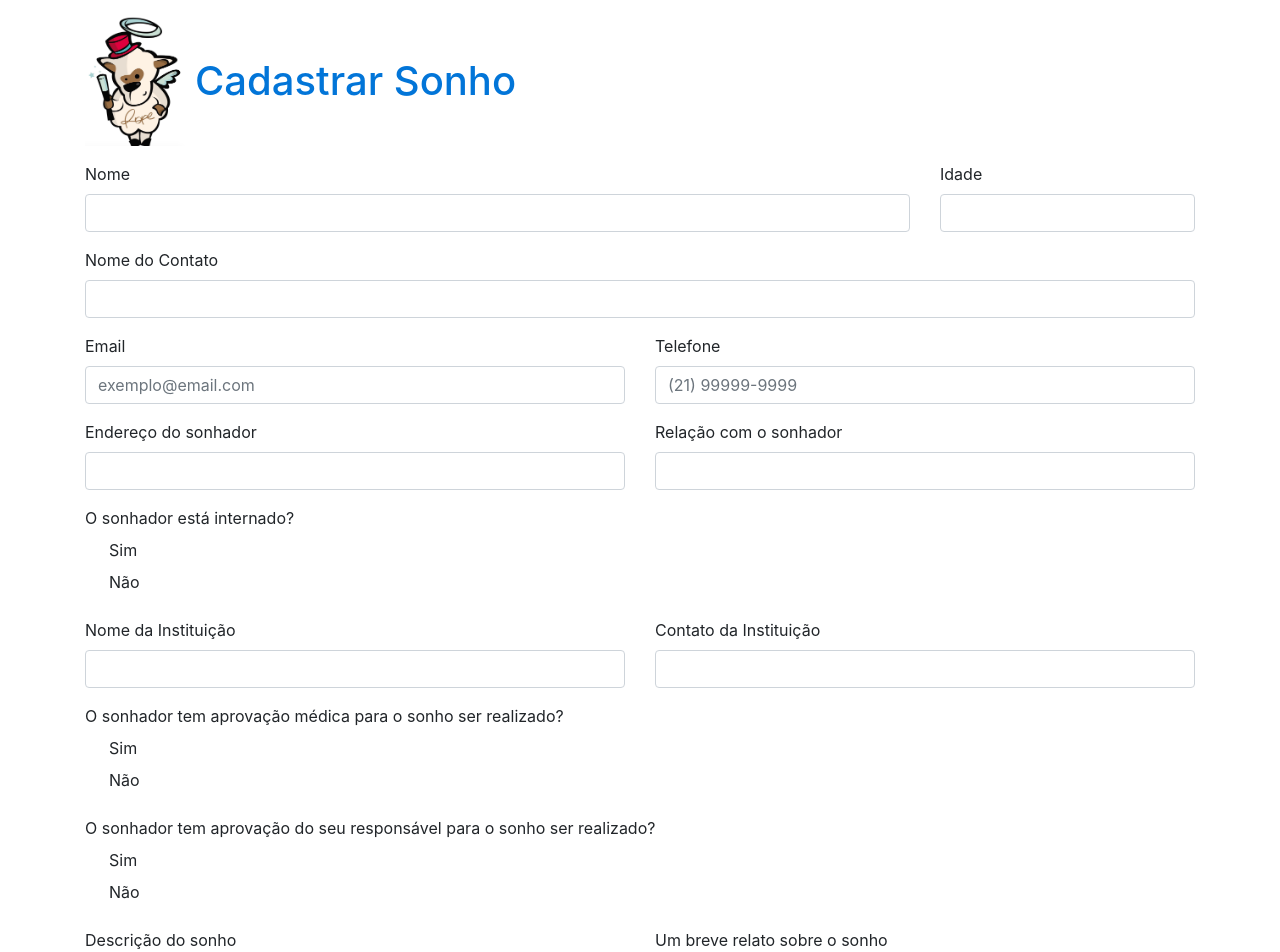
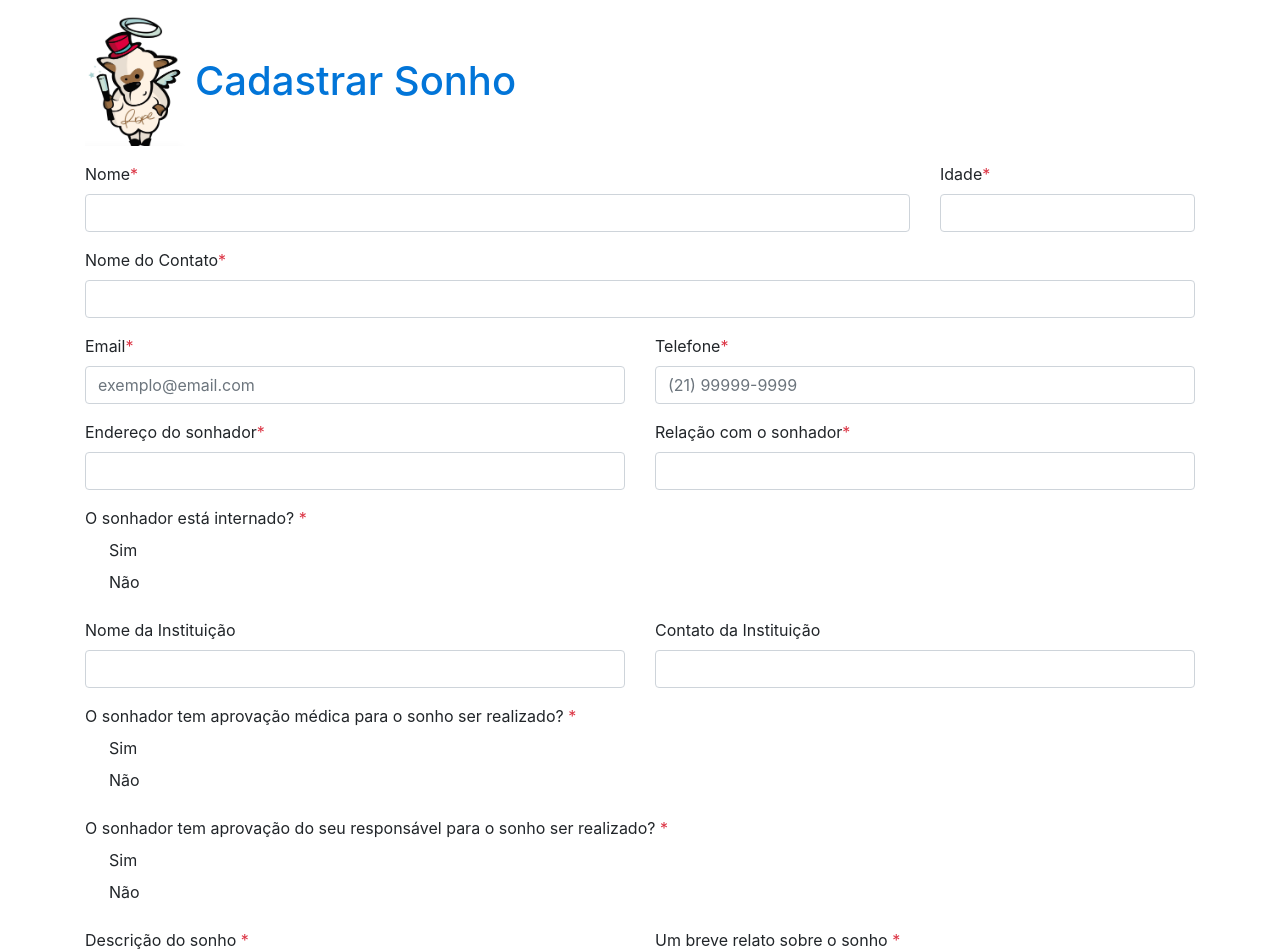
Before and after one commit to rbosisio/k21-academy-rope, an Angular app in the folder front/: page /cadastro in a window 1280 px wide. Shown: the top 952 px of the page. Built offline with nearby package versions, Linux system fonts and the light colour scheme.

Commit message:
Front-end Cadastro de sonhos validação

```diff
--- a/front/src/app/app.module.ts
+++ b/front/src/app/app.module.ts
@@ -6,7 +6,7 @@ import { FormsModule } from "@angular/forms";
 
 import { AppComponent } from './app.component';
 import { WelcomeComponent } from './home/welcome.component';
-import { DreamRegisterModule } from "./dreams/dream-register.module";
+import { DreamModule } from "./dreams/dream.module";
 
 @NgModule({
   declarations: [
@@ -22,7 +22,7 @@ import { DreamRegisterModule } from "./dreams/dream-register.module";
       { path: '', redirectTo: 'welcome', pathMatch: 'full'},
       { path: '**', redirectTo: 'welcome', pathMatch: 'full'}
     ]),
-    DreamRegisterModule
+    DreamModule
   ],
   providers: [],
   bootstrap: [AppComponent]
--- a/front/src/app/dreams/dream-register.component.html
+++ b/front/src/app/dreams/dream-register.component.html
@@ -1,51 +1,57 @@
 <h1 class="logo-title my-3" >Cadastrar Sonho</h1>
+<div class="alert alert-danger" *ngIf="registerForm.invalid && formSubmitted">
+  Preecha todos os campos obrigatórios.
+</div>
+<div class="alert alert-danger" *ngIf="registerForm.invalid && formSubmitted">
+  Sonho cadastrado com sucesso! Entraremos em contato em breve!
+</div>
 <form [formGroup]="registerForm" (ngSubmit)="onFormSubmit()">
-    <div class="form-group row">
+    <div class="form-group row" >
       <div class="col-9">
-        <label>Nome</label>
-        <input formControlName="name" type="text" class="form-control">
+        <label>Nome<span class="text-danger">*</span></label>
+        <input formControlName="name" type="text" class="form-control" required >
       </div>
       <div class="col-3">
-        <label>Idade</label>
-        <input formControlName="age" type="text" class="form-control">
+        <label>Idade<span class="text-danger">*</span></label>
+        <input formControlName="age" type="text" class="form-control" required >
       </div>
     </div>
     <div class="form-group row">
         <div class="col-12">
-          <label>Nome do Contato</label>
+          <label>Nome do Contato<span class="text-danger">*</span></label>
           <input formControlName="contact_name" type="text" class="form-control" >
         </div>
     </div>
     <div class="form-group row">
       <div class="col-6">
-        <label>Email</label>
+        <label>Email<span class="text-danger">*</span></label>
         <input formControlName="email" type="email" class="form-control" placeholder="exemplo@email.com">
       </div>
       <div class="col-6">
-        <label>Telefone</label>
+        <label>Telefone<span class="text-danger">*</span></label>
         <input formControlName="phone" type="text" class="form-control" placeholder="(21) 99999-9999">
       </div>
     </div>
     <div class="form-group row">
       <div class="col-6">
-        <label>Endereço do sonhador</label>
+        <label>Endereço do sonhador<span class="text-danger">*</span></label>
         <input formControlName="address" type="text" class="form-control">
       </div>
       <div class="col-6">
-        <label>Relação com o sonhador</label>
+        <label>Relação com o sonhador<span class="text-danger">*</span></label>
         <input formControlName="liason" type="text" class="form-control">
       </div>
     </div>
     <div class="form-group row">
       <div class="col-12">
-        <label>O sonhador está internado? </label>
+        <label>O sonhador está internado? <span class="text-danger">*</span></label>
         <label class="custom-control custom-radio">
-          <input formControlName="inmate" name="inmate" type="radio" class="custom-control-input">
+          <input formControlName="inmate" name="inmate" type="radio" class="custom-control-input" value=true >
           <span class="custom-control-indicator"></span>
           <span class="custom-control-description">Sim</span>
         </label>
         <label class="custom-control custom-radio">
-          <input formControlName="inmate" name="inmate" type="radio" class="custom-control-input" checked>
+          <input formControlName="inmate" name="inmate" type="radio" class="custom-control-input" value=false  >
           <span class="custom-control-indicator"></span>
           <span class="custom-control-description">Não</span>
         </label>
@@ -63,14 +69,14 @@
     </div>
     <div class="form-group row">
       <div class="col-12">
-        <label>O sonhador tem aprovação médica para o sonho ser realizado? </label>
+        <label>O sonhador tem aprovação médica para o sonho ser realizado? <span class="text-danger">*</span> </label>
         <label class="custom-control custom-radio">
-          <input formControlName="medical_approved" name="medical_approved" type="radio" class="custom-control-input">
+          <input formControlName="medical_approved" name="medical_approved" type="radio" class="custom-control-input" value=true>
           <span class="custom-control-indicator"></span>
           <span class="custom-control-description">Sim</span>
         </label>
         <label class="custom-control custom-radio">
-          <input formControlName="medical_approved" name="medical_approved" type="radio" class="custom-control-input" checked>
+          <input formControlName="medical_approved" name="medical_approved" type="radio" class="custom-control-input" value=false>
           <span class="custom-control-indicator"></span>
           <span class="custom-control-description">Não</span>
         </label>
@@ -78,14 +84,14 @@
     </div>
     <div class="form-group row">
       <div class="col-12">
-        <label>O sonhador tem aprovação do seu responsável para o sonho ser realizado? </label>
+        <label>O sonhador tem aprovação do seu responsável para o sonho ser realizado? <span class="text-danger">*</span></label>
         <label class="custom-control custom-radio">
-          <input formControlName="parental_approved" name="parental_approved" type="radio" class="custom-control-input">
+          <input formControlName="parental_approved" name="parental_approved" type="radio" class="custom-control-input" value=true >
           <span class="custom-control-indicator"></span>
           <span class="custom-control-description">Sim</span>
         </label>
         <label class="custom-control custom-radio">
-          <input formControlName="parental_approved" name="parental_approved" type="radio" class="custom-control-input" checked>
+          <input formControlName="parental_approved" name="parental_approved" type="radio" class="custom-control-input" value=false  >
           <span class="custom-control-indicator"></span>
           <span class="custom-control-description">Não</span>
         </label>
@@ -93,17 +99,17 @@
     </div>
     <div class="form-group row">
       <div class="col-6">
-        <label>Descrição do sonho</label>
+        <label>Descrição do sonho <span class="text-danger">*</span></label>
         <textarea formControlName="description" class="form-control" rows="10"></textarea>
       </div>
       <div class="col-6">
-        <label>Um breve relato sobre o sonho</label>
+        <label>Um breve relato sobre o sonho <span class="text-danger">*</span></label>
         <textarea formControlName="dream_report" class="form-control" rows="10"></textarea>
       </div>
     </div>
     <div class="form-group row">
       <div class="col-12">
-        <label>Condições médicas e expectativa de vida do sonhador</label>
+        <label>Condições médicas e expectativa de vida do sonhador <span class="text-danger">*</span></label>
         <textarea formControlName="health_conditions" class="form-control" rows="10"></textarea>
       </div>
     </div>
--- a/front/src/app/dreams/dream-register.component.ts
+++ b/front/src/app/dreams/dream-register.component.ts
@@ -1,5 +1,5 @@
 import { Component } from '@angular/core';
-import { FormGroup, FormControl } from '@angular/forms'
+import { FormGroup, FormControl, Validators  } from '@angular/forms'
 import { Http } from '@angular/http';
 
 @Component({
@@ -9,39 +9,41 @@ import { Http } from '@angular/http';
 })
 export class DreamRegisterComponent {
 
+  registerDreamUrl: string = "http://sonhos.institutorope.com.br:8000/api/dreams/";
+
+  formSubmitted: boolean = false;
+  registerFormFieldValid: {} = {};
   registerForm:FormGroup = new FormGroup({
-    name: new FormControl(),
-    age: new FormControl(),
-    email: new FormControl(),
-    phone: new FormControl(),
-    address: new FormControl(),
-    contact_name: new FormControl(),
-    liason: new FormControl(),
-    inmate: new FormControl(),
+    name: new FormControl('', Validators.required),
+    age: new FormControl('', Validators.required),
+    email: new FormControl('', Validators.required),
+    phone: new FormControl('', Validators.required),
+    address: new FormControl('', Validators.required),
+    contact_name: new FormControl('', Validators.required),
+    liason: new FormControl('', Validators.required),
+    inmate: new FormControl(false, Validators.required),
     hospital_name: new FormControl(),
     hospital_contact: new FormControl(),
-    medical_approved: new FormControl(),
-    parental_approved: new FormControl(),
-    description: new FormControl(),
-    hospital_address: new FormControl(),
-    observation: new FormControl(),
-    status: new FormControl(),
-    planning_description: new FormControl(),
-    health_conditions: new FormControl(),
-    dream_report: new FormControl()
+    medical_approved: new FormControl(false, Validators.required),
+    parental_approved: new FormControl(false, Validators.required),
+    description: new FormControl('', Validators.required),
+    hospital_address: new FormControl('', Validators.required),
+    observation: new FormControl('', Validators.required),
+    planning_description: new FormControl('', Validators.required),
+    health_conditions: new FormControl('', Validators.required),
+    dream_report: new FormControl('', Validators.required)
   });
 
   constructor(private http: Http) { }
 
   onFormSubmit(): void {
+    this.formSubmitted = true;
+
     let formObj = this.registerForm.getRawValue();
-    formObj.inmate = false;
-    formObj.medical_approved = true;
-    formObj.parental_approved = true;
 
     let serializedForm = JSON.stringify(formObj);
 
-    this.http.post("http://sonhos.institutorope.com.br:8000/api/dreams/", serializedForm)
+    this.http.post(this.registerDreamUrl, serializedForm)
     .subscribe(
         data => console.log("success!", data),
         error => console.error("couldn't post because", error)
--- a/front/src/app/dreams/dream-register.module.ts
+++ b/front/src/app/dreams/dream.module.ts
@@ -14,10 +14,10 @@ import { DreamRegisterComponent } from "./dream-register.component";
     HttpModule,
     RouterModule.forChild([
       { path: 'cadastro', component: DreamRegisterComponent }
-    ]),
+    ])
   ],
   declarations: [
     DreamRegisterComponent
   ]
 })
-export class DreamRegisterModule { }
+export class DreamModule { }
--- a/front/src/app/dreams/dream.ts
+++ b/front/src/app/dreams/dream.ts
@@ -4,8 +4,8 @@ export interface Dream {
     email: string;
     phone: string
     inmate: boolean;
-    hospital_name: string;
-    hospital_contact: string
+    hospital_name?: string;
+    hospital_contact?: string
     medical_approved: boolean;
     parental_approved: boolean;
     description: string;
```
Also changed, not shown: front/.angular-cli.json.
